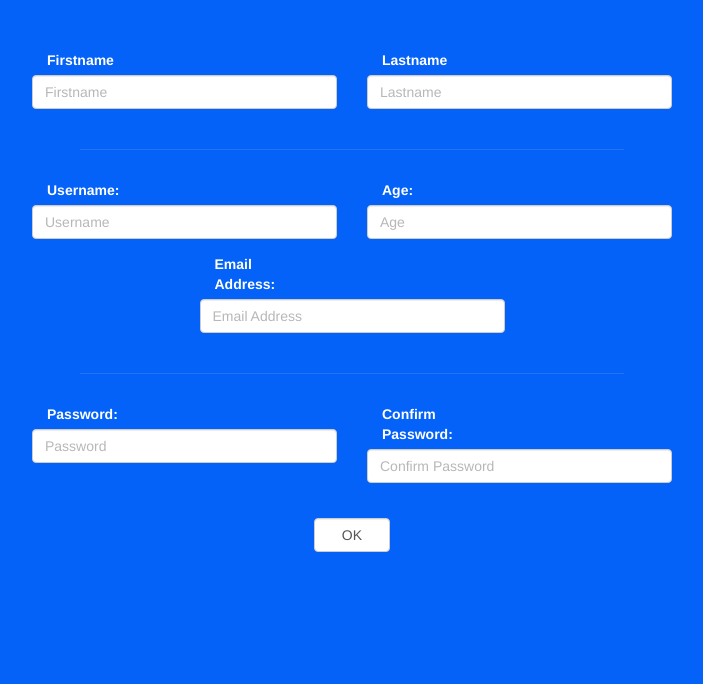
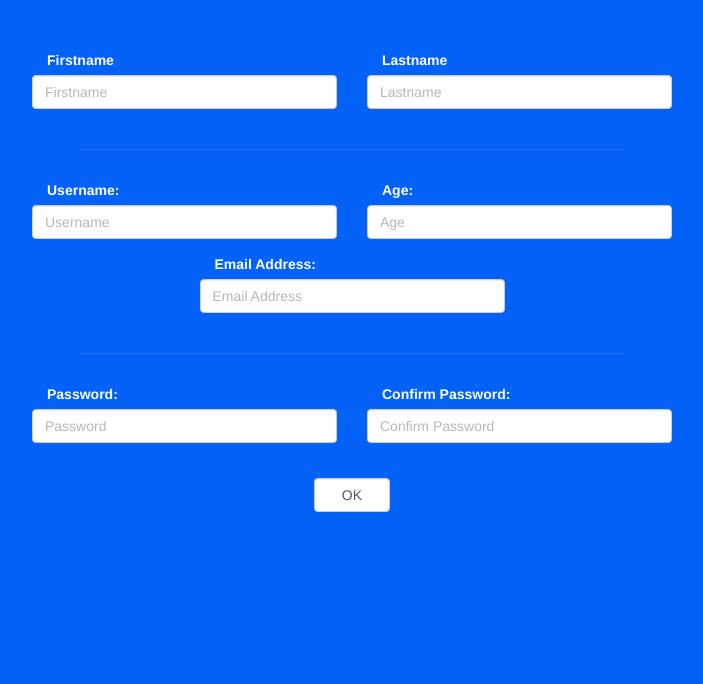
Before and after one commit to Kbam7/matcha, a PHP site: page /matcha/views/create.php in a window 1280 px wide. Shown: the part 64-748 px from the top of the page, without its empty margins (288-991 px from the left). Run offline with PHP 8.4, Linux system fonts and the light colour scheme.

Commit message:
improved user creation process

```diff
--- a/assets/js/create_acc.js
+++ b/assets/js/create_acc.js
@@ -17,6 +17,7 @@ if (createUserForm) {
                     // Check if passwords do not match
                     if ((this.name === "password" && this.value !== createUserForm.elements.namedItem("passwd2").value) ||
                         (this.name === "password2" && this.value !== createUserForm.elements.namedItem("passwd").value)) {
+                        createUserForm.elements.namedItem("passwd2").value = "";
                         displayAlertMessage("<p class=\"alert alert-warning\">Your passwords do not match</p>");
                     } else {
                         // passwords match, remove any error messages
--- a/php/auth.php
+++ b/php/auth.php
@@ -7,9 +7,11 @@ if (session_status() == PHP_SESSION_NONE) {
 require_once '../vendor/autoload.php';
 use GraphAware\Neo4j\Client\ClientBuilder;
 
-function auth($login, $passwd)
+function auth($login, $passwd, $is_hashed)
 {
-    $passwd = hash('whirlpool', $passwd);
+    if (!$is_hashed) {
+        $passwd = hash('whirlpool', $passwd);
+    }
     try {
         $client = ClientBuilder::create()
                     ->addConnection('default', 'http://neo4j:123456@localhost:7474')
--- a/php/create_acc.php
+++ b/php/create_acc.php
@@ -30,7 +30,7 @@ if ($_POST['submit'] === '1' && $_POST['fname'] && $_POST['lname'] && $_POST['un
                                 'firstname' => $fname, 'lastname' => $lname,
                                 'username' => $uname, 'password' => $passwd,
                                 'email' => $email, 'profile_complete' => 0,
-                                'fame' => 0, 'age' => $age]]
+                                'fame' => 0, 'age' => $age, ]]
             );
 
             // send email to user
@@ -40,7 +40,9 @@ if ($_POST['submit'] === '1' && $_POST['fname'] && $_POST['lname'] && $_POST['un
                 Hey '.$fname.' '.$lname.',
 
                 Thanks for signing up!
-                Your account has been created, you can login with the following credentials after you have activated your account by pressing the url below.
+                Your account has been created, you can login with the
+                following credentials after you have activated your
+                account by visiting the url below.
 
                 ------------------------
 
--- a/php/login.php
+++ b/php/login.php
@@ -13,7 +13,7 @@ if ($login === '' || $login === null || $passwd === '' || $passwd === null) {
     $_SESSION['errors'] = array('No login or password entered.');
     unset($_SESSION['logged_on_user']);
     header('Location: ../index.php');
-} elseif ($user = auth($login, $passwd)) {
+} elseif ($user = auth($login, $passwd, false)) {
     $_SESSION['logged_on_user'] = $user;
     session_regenerate_id(true);
     header('Location: ../views/dashboard.php');
--- a/php/test.php
+++ b/php/test.php
@@ -11,6 +11,9 @@ use GraphAware\Neo4j\Client\ClientBuilder;
 
 $user = $_SESSION['logged_on_user'];
 
+print_r($_SERVER);
+
+/*
 $client = ClientBuilder::create()->addConnection('default', 'http://neo4j:123456@localhost:7474')->build();
 
 $results = $client->run('MATCH (u:User {username: "kbam7"})-[rel_int:HAS_INTEREST]->(i:Interest)<-[rel_int2:HAS_INTEREST]-(u2:User) '
@@ -72,7 +75,7 @@ $results = $client->run('MATCH (u:User {username: "kbam7"})-[rel_int:HAS_INTERES
         $response = array('status' => false, 'statusMsg' => $statusMsg);
         echo $statusMsg;
     }
-
+*/
 /*
     if ($record) {
         $record = $record->get('user')->values();
--- a/views/create.php
+++ b/views/create.php
@@ -30,18 +30,18 @@
 
                 <div class="form-group row">
                     <div class="col-sm-6 form-input">
-                        <label class="col-md-2 col-form-label" for="username">Username:</label>
+                        <label class="col-md-12 col-form-label" for="username">Username:</label>
                         <input class="form-control" type="text" name="username" id="uname" value="" placeholder="Username" maxlength="24" autocomplete="true" required="true" />
                     </div>
                     <div class="col-sm-6 form-input">
-                        <label class="col-md-2 col-form-label" for="user_age">Age:</label>
+                        <label class="col-md-12 col-form-label" for="user_age">Age:</label>
                         <input class="form-control" type="text" name="age" id="user_age" value="" placeholder="Age" maxlength="2" autocomplete="true" required="true" />
                     </div>
                 </div>
 
                 <div class="form-group row">
                     <div class="col-sm-6 col-sm-offset-3 form-input">
-                        <label class="col-md-2 col-form-label" for="emailaddr">Email Address:</label>
+                        <label class="col-md-12 col-form-label" for="emailaddr">Email Address:</label>
                         <input class="form-control" type="email" name="emailaddr" id="email" value="" placeholder="Email Address" maxlength="64" autocomplete="true" required="true" />
                     </div>
                 </div>
@@ -50,11 +50,11 @@
 
                 <div class="form-group row">
                     <div class="col-sm-6 form-input">
-                        <label class="col-md-2 col-form-label" for="password">Password:</label>
+                        <label class="col-md-12 col-form-label" for="password">Password:</label>
                         <input class="form-control" type="password" name="password" id="passwd" value="" placeholder="Password" autocomplete="true" required="true" />
                     </div>
                     <div class="col-sm-6 form-input">
-                        <label class="col-md-2 col-form-label" for="password2">Confirm Password:</label>
+                        <label class="col-md-12 col-form-label" for="password2">Confirm Password:</label>
                         <input class="form-control" type="password" name="password2" id="passwd2" value="" placeholder="Confirm Password" autocomplete="true" required="true" />
                     </div>
                 </div>
```
Also changed, not shown: views/verify.php (+20 -5 lines).
